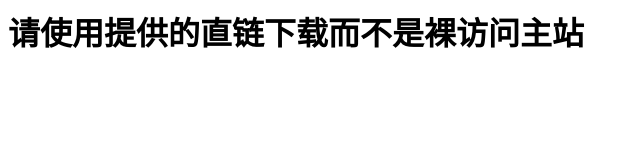
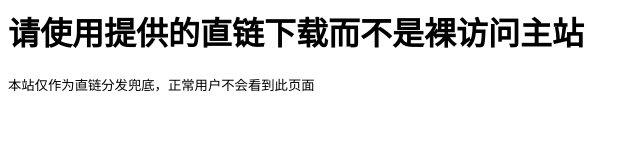
Before and after one commit to by-name/Software-Mirror, a plain HTML site: page index.html in a window 1280 px wide. Shown: the whole page, without its empty margins (0-640 px from the left). Drawn offline with Linux system fonts and the light colour scheme.

Commit message:
Update index.html

```diff
--- a/index.html
+++ b/index.html
@@ -1,3 +1,4 @@
 <title> Software-Mirror </title>
 <meta charset="utf-8">
 <h1>请使用提供的直链下载而不是裸访问主站</h1>
+<p><small>本站仅作为直链分发兜底，正常用户不会看到此页面</small></p>
```
